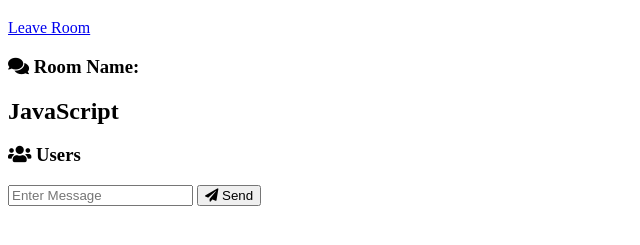
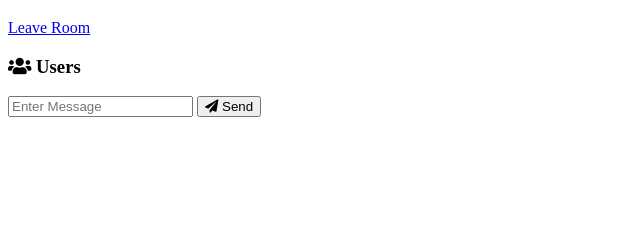
Before and after one commit to Mark-Amgad/chattingApp, a website with bundled scripts: page client side/HTML_CSS/chat.html in a window 1280 px wide. Shown: the part 61-306 px from the top of the page, without its empty margins (0-640 px from the left). Built offline with nearby package versions, Linux system fonts and the light colour scheme.

Commit message:
Update chat.html

```diff
--- a/client side/HTML_CSS/chat.html
+++ b/client side/HTML_CSS/chat.html
@@ -15,8 +15,8 @@
     </header>
     <main class="chat-main">
       <div class="chat-sidebar">
-        <h3><i class="fas fa-comments"></i> Room Name:</h3>
-        <h2 id="room-name">JavaScript</h2>
+        <!-- <h3><i class="fas fa-comments"></i> Room Name:</h3>
+        <h2 id="room-name">JavaScript</h2> -->
         <h3><i class="fas fa-users"></i> Users</h3>
         <ul id="users">
           <!-- users here -->
```
